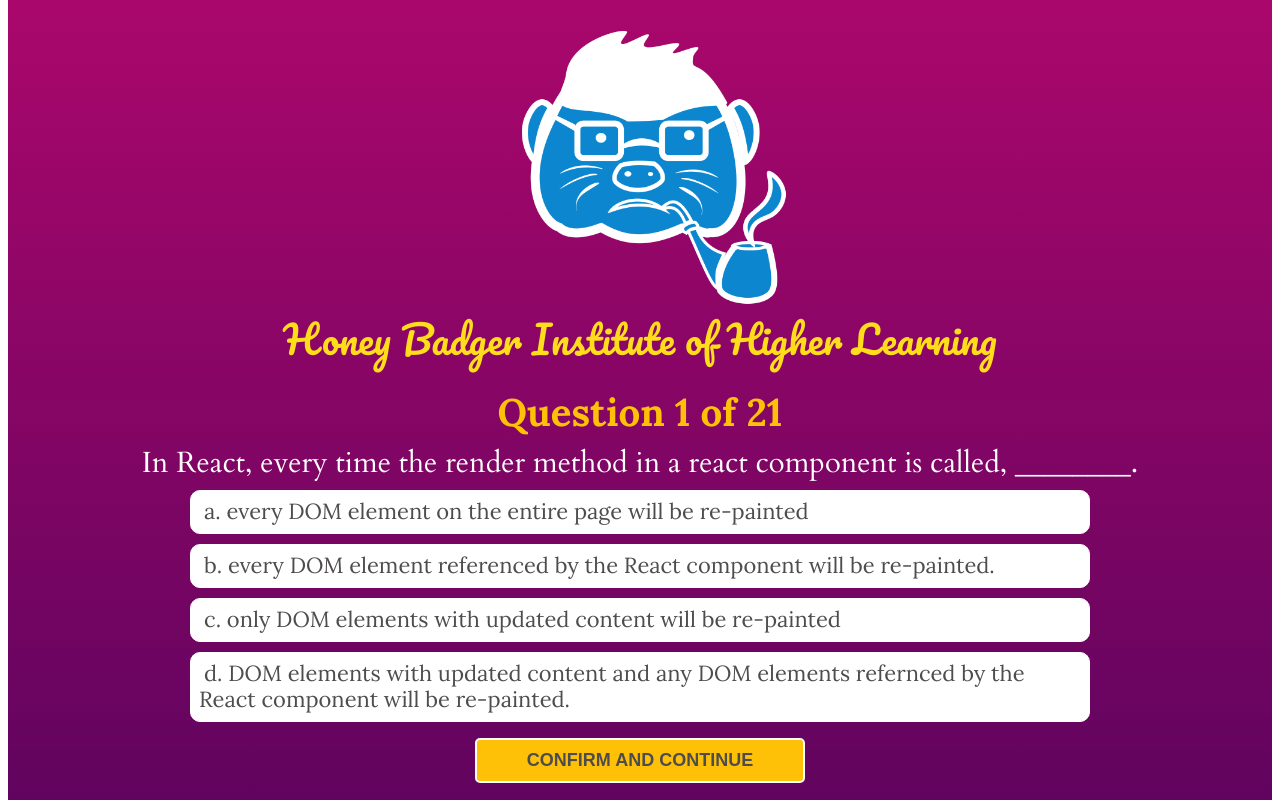
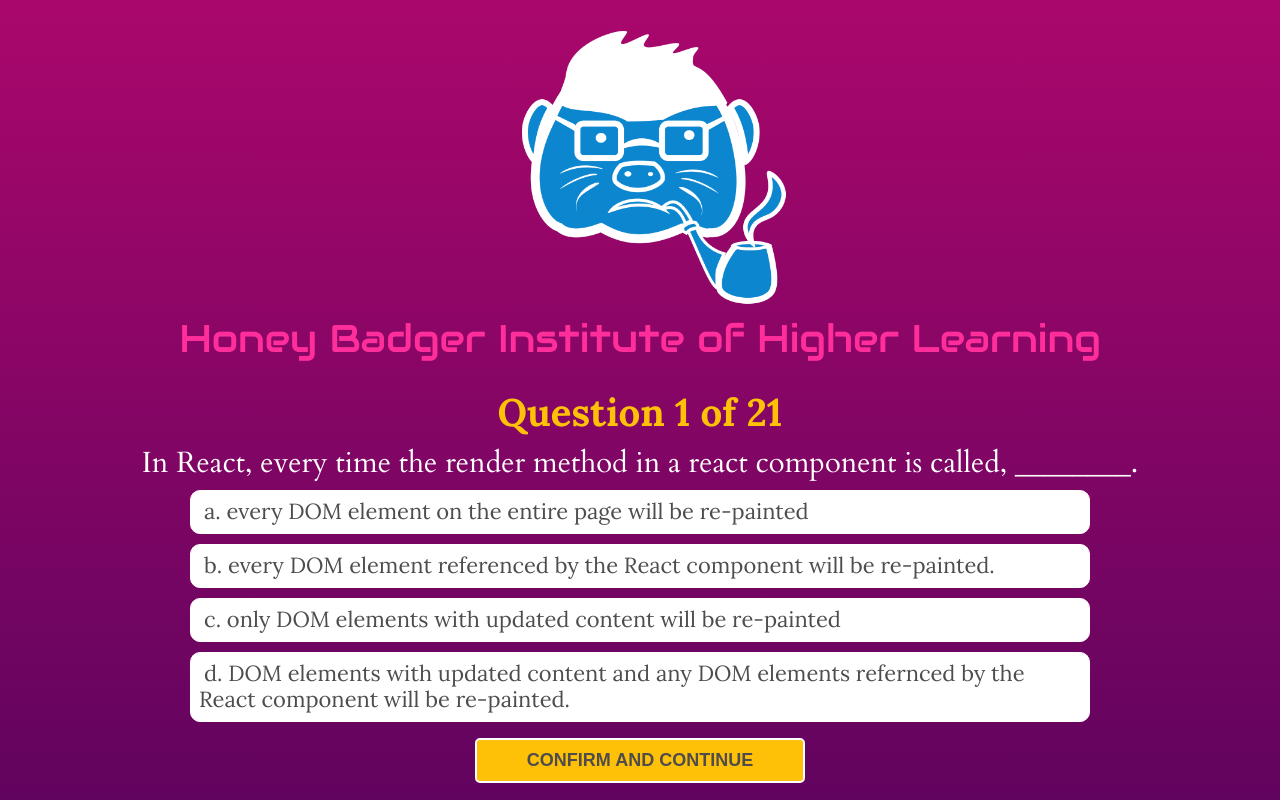
Before and after one commit to gmcln-rct/quiz-honey, a React (Create React App) app: page / in a window 1280 px wide. Built offline with nearby package versions, Linux system fonts and the light colour scheme.

Commit message:
Add hover effect

```diff
--- a/src/App.scss
+++ b/src/App.scss
@@ -3,6 +3,24 @@
 @import url('https://fonts.googleapis.com/css2?family=Cardo:wght@400;700&family=Lora:ital,wght@0,400;0,500;0,600;0,700;1,500&display=swap');
 @import url('https://fonts.googleapis.com/css2?family=Monoton&display=swap');
 @import url('https://fonts.googleapis.com/css2?family=Pacifico&display=swap');
+@import url('https://fonts.googleapis.com/css2?family=Audiowide&display=swap');
+
+.container {
+    display: flex;
+    flex-direction: column;
+    align-items: center;
+    height: 100vh;
+    // margin: 0 1vmin;
+    justify-content: center;
+
+    color: white;
+    text-align: center;
+    /* background-color: #282c34; */
+    background: #AA076B;  /* fallback for old browsers */
+    background: -webkit-linear-gradient(to top, #61045F, #AA076B);  /* Chrome 10-25, Safari 5.1-6 */
+    background: linear-gradient(to top, #61045F, #AA076B); /* W3C, IE 10+/ Edge, Firefox 16+, Chrome 26+, Opera 12+, Safari 7+ */
+
+}
 
 .logo {
     max-width: 300px;
@@ -14,20 +32,20 @@
 
     h2 {
         /*Neon*/
-        font-family: 'Pacifico', cursive;
+        // font-family: 'Pacifico', cursive;
+        font-family: 'Audiowide', cursive;
         font-size: calc(32px + (42 - 32) * ((100vw - 300px) / (1800 - 300)));
         line-height: calc(36px + (48 - 36) * ((100vw - 300px) / (1800 - 300)));
-
-        color: #FFDD1B;
+        color: #FF2E9A;
         text-decoration: none;
         -webkit-transition: all 0.5s;
         -moz-transition: all 0.5s;
-        transition: all 0.5s;
+        transition: all 1.0s;
 
         &:hover {
-            -webkit-animation: neon3 1.0s ease-in-out  alternate;
+            -webkit-animation: neon3 1.0s ease-in-out;
             -moz-animation: neon3 1.0s ease-in-out  alternate;
-            animation: neon3 1.0s ease-in-out  alternate;
+            animation: neon3 1.0s ease-in-out;
         }
 
     }
@@ -57,26 +75,10 @@
             }
             to {
                 text-shadow: 0 0 5px #fff, 0 0 10px #fff, 0 0 15px #fff, 0 0 20px #FFDD1B, 0 0 35px #FFDD1B, 0 0 40px #FFDD1B, 0 0 50px #FFDD1B, 0 0 75px #FFDD1B;
-        }
+            }
         }
 
-.container {
-    display: flex;
-    flex-direction: column;
-    align-items: center;
-    min-height: 100vh;
-    margin: 0 1vmin;
-    justify-content: center;
 
-    font-size: 23px;
-    color: white;
-    text-align: center;
-    /* background-color: #282c34; */
-    background: #AA076B;  /* fallback for old browsers */
-    background: -webkit-linear-gradient(to top, #61045F, #AA076B);  /* Chrome 10-25, Safari 5.1-6 */
-    background: linear-gradient(to top, #61045F, #AA076B); /* W3C, IE 10+/ Edge, Firefox 16+, Chrome 26+, Opera 12+, Safari 7+ */
-
-}
 h2.progress-header {
     margin: 4vmin 0 2vmin 0;
     font-family: 'Lora', serif;
```
